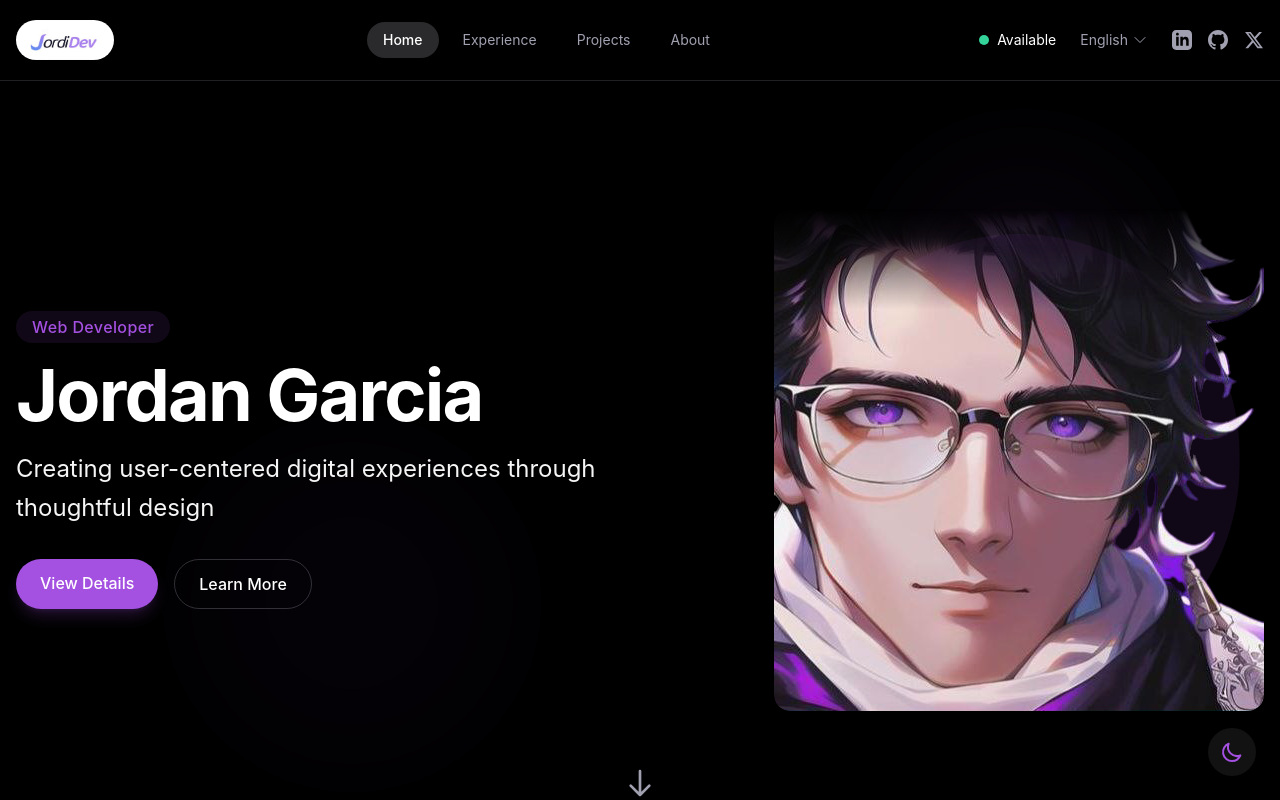
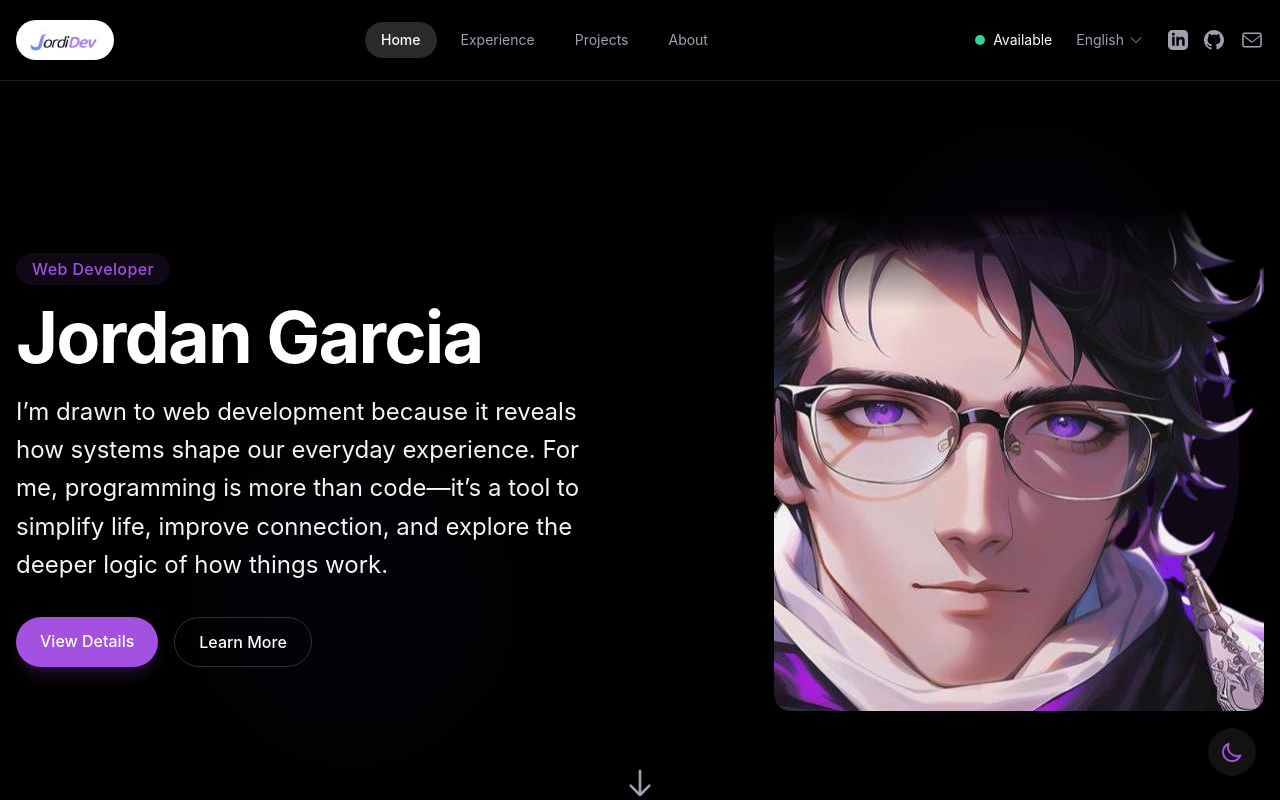
Before and after one commit to MysticKarax/portfolio-2, a Vue app: page / in a window 1280 px wide. Shown: the top 800 px of the page. Built offline with nearby package versions, Linux system fonts and the light colour scheme.

Commit message:
actualizados metodos de contacto y descripcion de por que soy web developer

```diff
--- a/src/components/layout/Header.vue
+++ b/src/components/layout/Header.vue
@@ -74,9 +74,10 @@
           <!-- Social Media Icons -->
           <div class="flex items-center space-x-4">
             <a
-              href="#"
+              href="https://www.linkedin.com/in/jordidev-mx"
               class="text-accent-tertiary hover:text-accent-primary transition-colors duration-200"
               aria-label="LinkedIn"
+              target="_blank"
             >
               <!-- LinkedIn Icon -->
               <svg class="h-5 w-5" fill="currentColor" viewBox="0 0 24 24">
@@ -86,9 +87,10 @@
               </svg>
             </a>
             <a
-              href="#"
+              href="https://github.com/MysticKarax"
               class="text-accent-tertiary hover:text-accent-primary transition-colors duration-200"
               aria-label="GitHub"
+              target="_blank"
             >
               <!-- GitHub Icon -->
               <svg class="h-5 w-5" fill="currentColor" viewBox="0 0 24 24">
@@ -97,15 +99,17 @@
                 />
               </svg>
             </a>
+
             <a
-              href="#"
+              href="mailto:jordidev@proton.me"
               class="text-accent-tertiary hover:text-accent-primary transition-colors duration-200"
-              aria-label="Twitter"
+              aria-label="Email"
+              target="_blank"
             >
-              <!-- Twitter/X Icon -->
-              <svg class="h-5 w-5" fill="currentColor" viewBox="0 0 24 24">
+              <!-- Email Icon -->
+              <svg class="h-6 w-6" fill="currentColor" viewBox="0 0 24 24">
                 <path
-                  d="M18.244 2.25h3.308l-7.227 8.26 8.502 11.24H16.17l-5.214-6.817L4.99 21.75H1.68l7.73-8.835L1.254 2.25H8.08l4.713 6.231zm-1.161 17.52h1.833L7.084 4.126H5.117z"
+                  d="M2.25 6.75A2.25 2.25 0 0 1 4.5 4.5h15a2.25 2.25 0 0 1 2.25 2.25v10.5A2.25 2.25 0 0 1 19.5 19.5h-15A2.25 2.25 0 0 1 2.25 17.25V6.75zm1.5 0v.511l8.25 6.188 8.25-6.188V6.75a.75.75 0 0 0-.75-.75h-15a.75.75 0 0 0-.75.75zm16.5 1.822-7.72 5.792a1.5 1.5 0 0 1-1.81 0L3.75 8.572v8.678c0 .414.336.75.75.75h15a.75.75 0 0 0 .75-.75V8.572z"
                 />
               </svg>
             </a>
--- a/src/i18n/locales/en.json
+++ b/src/i18n/locales/en.json
@@ -13,7 +13,7 @@
     "hero": {
       "title": "Jordan Garcia",
       "subtitle": "Web Developer",
-      "description": "Creating user-centered digital experiences through thoughtful design"
+      "description": "I’m drawn to web development because it reveals how systems shape our everyday experience. For me, programming is more than code—it’s a tool to simplify life, improve connection, and explore the deeper logic of how things work."
     },
     "skillset": {
       "title": "My Skillset",
--- a/src/i18n/locales/es.json
+++ b/src/i18n/locales/es.json
@@ -13,7 +13,7 @@
     "hero": {
       "title": "Jordan Garcia",
       "subtitle": "Desarrollador Web",
-      "description": "Creando experiencias digitales centradas en el usuario a través de un diseño reflexivo"
+      "description": "Me atrae el desarrollo web porque revela cómo los sistemas moldean nuestra experiencia diaria. Para mí, programar es más que escribir código: es una herramienta para simplificar la vida, mejorar la conexión entre personas y explorar la lógica profunda de cómo funcionan las cosas."
     },
     "skillset": {
       "title": "Mis Habilidades",
--- a/src/i18n/locales/zh.json
+++ b/src/i18n/locales/zh.json
@@ -13,7 +13,7 @@
     "hero": {
       "title": "Jordan Garcia",
       "subtitle": "产品设计师",
-      "description": "通过深思熟虑的设计创造以用户为中心的数字体验"
+      "description": "我热爱网页开发，因为它揭示了系统如何塑造我们的日常体验。对我来说，编程不仅仅是写代码，它是一种简化生活、增进人与人之间联系、并探索万物运行逻辑的工具。"
     },
     "skillset": {
       "title": "我的技能",
```
